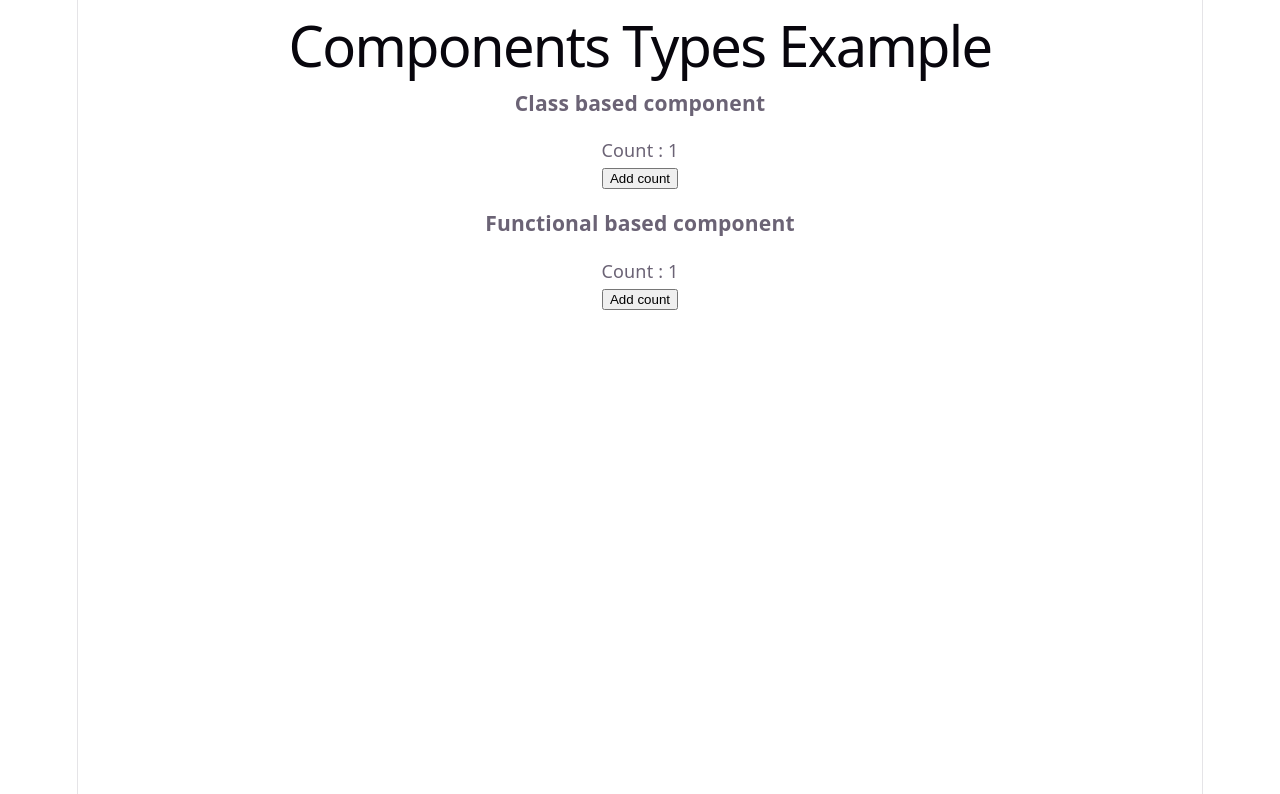
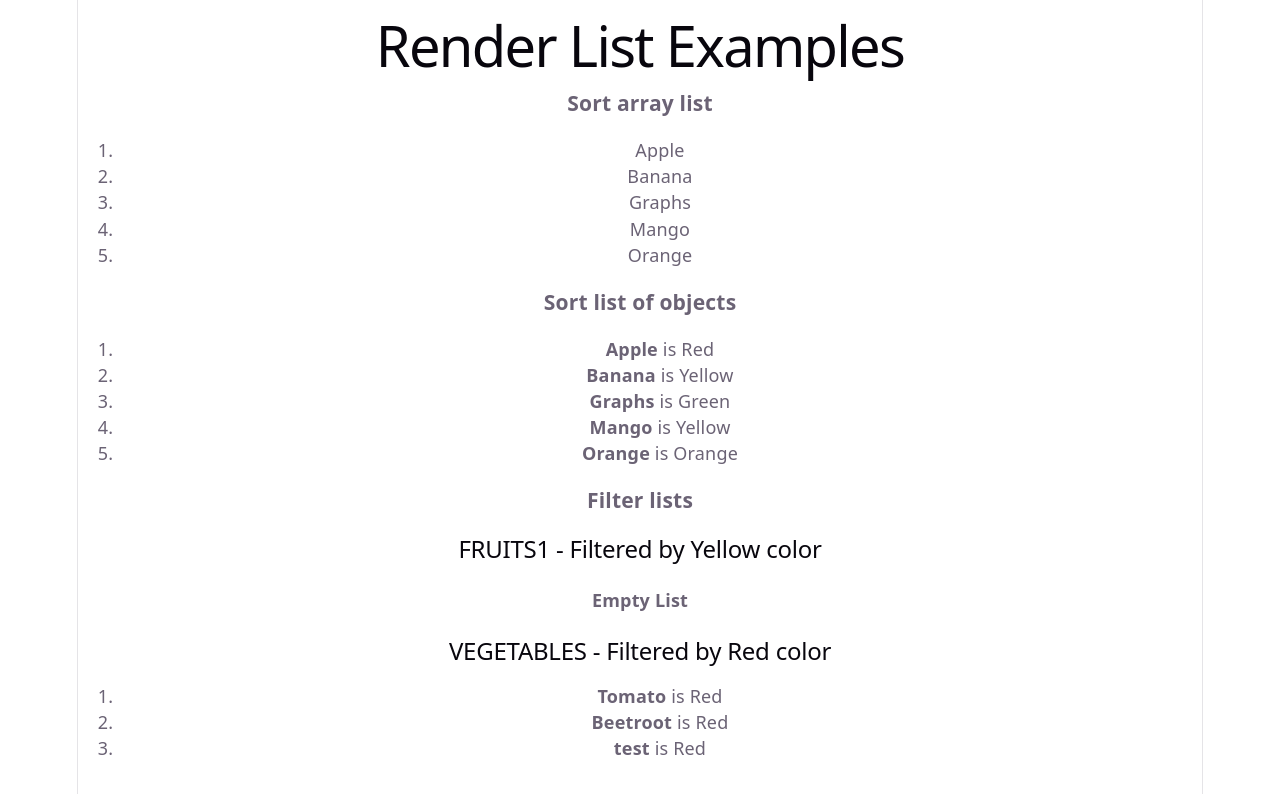
Before and after one commit to KamSofts/nodejs-examples, a React (Vite) app in the folder client/: page / in a window 1280 px wide. Shown: the top 794 px of the page. Built offline with nearby package versions, Linux system fonts and the light colour scheme.

Commit message:
Render list examples

```diff
--- a/client/src/App.jsx
+++ b/client/src/App.jsx
@@ -8,6 +8,9 @@ import './App.css'
 import UserGreeting from './conditional/UserGreeting';
 import ClassBased from './component-types/ClassBased';
 import FunctionBased from './component-types/FunctionBased';
+import List1 from './list/List1';
+import List2 from './list/List2';
+import List3 from './list/List3';
 
 function App() {
 
@@ -26,6 +29,15 @@ function App() {
     <h3>Functional based component</h3>
     <FunctionBased />
   </>;
+
+  const renderList = <>
+    <h1>Render List Examples</h1>
+    <List1 />
+    <List2 />
+    <h3>Filter lists</h3>
+    <List3 type="fruits1" color="Yellow" />
+    <List3 type="vegetables" color="Red" />
+  </>
 
   return (
     <div>
@@ -51,7 +63,8 @@ function App() {
       <Student name={10} age="Test123" isStudent="Test" />
       <Student name="test" age="test" isStudent="test"/> */}
       {/* {conditionalRendering} */}
-      {componentsTypes}
+      {/* {componentsTypes} */}
+      {renderList}
     </div>
   )
 }
--- /dev/null
+++ b/client/src/list/List1.jsx
@@ -0,0 +1,19 @@
+const List1 = () => {
+    const fruits = ["Orange", "Banana", "Mango", "Graphs", "Apple", "Banana"];
+
+    const uniqueFruits = [...new Set(fruits)];
+    uniqueFruits.sort();
+
+    const itemList = uniqueFruits.map((item, idx) =>
+        <li key={idx}>{item}</li>
+    );
+
+    return (
+        <div>
+            <h3>Sort array list</h3>
+            <ol>{itemList}</ol>
+        </div>
+        );
+};
+
+export default List1;
--- /dev/null
+++ b/client/src/list/List2.jsx
@@ -0,0 +1,20 @@
+import { fruits } from './data.js';
+
+const List2 = () => {
+
+    fruits.sort((a, d) => a.name.localeCompare(d.name)); // ascending
+    // fruits.sort((a, d) => d.name.localeCompare(a.name)); // decending
+
+    const itemList = fruits.map(item =>
+        <li key={item.id}><b>{item.name}</b> is {item.color}</li>
+    );
+
+    return (
+        <>
+        <h3>Sort list of objects</h3>
+        <ol>{itemList}</ol>
+        </>
+    )
+}
+
+export default List2;
--- /dev/null
+++ b/client/src/list/List3.jsx
@@ -0,0 +1,45 @@
+import { fruits, vegetables } from "./data";
+
+const List3 = (props) => {
+    const { type, color } = props;
+    const dataType = type || "Unknown";
+
+    let sourceData = [];
+    switch (dataType) {
+        case "fruits":
+            sourceData = fruits;
+            break;
+        case "vegetables":
+            sourceData = vegetables
+            break;
+        default:
+            break;
+    }
+
+    const filteredData = color
+        ? sourceData.filter(item => item.color === color)
+        : sourceData;
+
+    // if (filteredData.length === 0) {
+    //     return <h2>*** No {color ? color : ""} items in {dataType.toUpperCase()} group</h2>;
+    // }
+
+    const itemList = filteredData.map(item =>
+        <li key={item.id}><b>{item.name}</b> is {item.color}</li>
+    );
+
+    return (
+        <div>
+            <h2>
+                {dataType.toUpperCase()}
+                {color && ` - Filtered by ${color} color`}
+            </h2>
+            {filteredData.length === 0
+                ? <h4>Empty List</h4>
+                : <ol>{itemList}</ol>}
+
+        </div>
+    );
+};
+
+export default List3;
--- /dev/null
+++ b/client/src/list/data.js
@@ -0,0 +1,18 @@
+const vegetables = [
+    { id: 101, name: "Potato", color: "Yellow" },
+    { id: 102, name: "Onion", color: "Purple" },
+    { id: 103, name: "Carrot", color: "Orange" },
+    { id: 104, name: "Tomato", color: "Red" },
+    { id: 105, name: "Beetroot", color: "Red" },
+    { id: 105, name: "test", color: "Red" }
+];
+
+const fruits = [
+    { id: 201, name: "Apple", color: "Red" },
+    { id: 202, name: "Banana", color: "Yellow" },
+    { id: 203, name: "Orange", color: "Orange" },
+    { id: 204, name: "Mango", color: "Yellow" },
+    { id: 205, name: "Graphs", color: "Green" }
+];
+
+export { fruits, vegetables };
```
Also changed, not shown: 1 other file (tests, documents, lock files or other folders).
